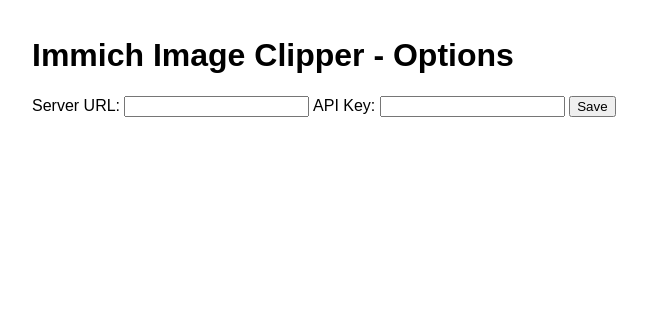
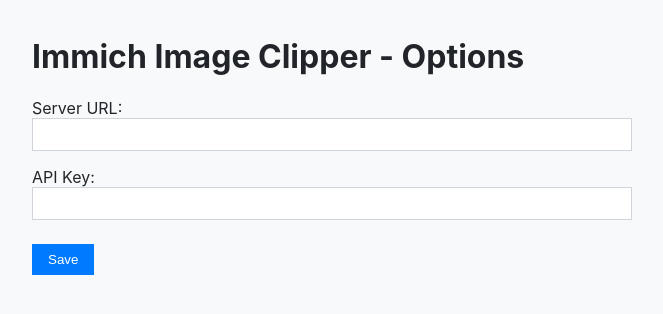
Before and after one commit to ARGI-BERRI/immich-image-clipper, a browser extension: page src/options.html in a window 1280 px wide. Shown: the whole page, without its empty margins (308-971 px from the left). Drawn offline with Linux system fonts and the light colour scheme.

Commit message:
feat: refine options.html

```diff
--- a/src/options.css
+++ b/src/options.css
@@ -1,6 +1,42 @@
+:root {
+    color-scheme: light dark;
+}
+
 body {
-    font-family: sans-serif;
+    font-family: "Inter", sans-serif;
     max-width: 600px;
     margin: 0 auto;
     padding: 1rem;
+
+    background-color: light-dark(#f8f9fa, #121212);
+    color: light-dark(#212529, #e0e0e0);
 }
+
+.options {
+    display: flex;
+    flex-direction: column;
+    gap: 1rem;
+}
+
+.options input {
+    width: 100%;
+    padding: 0.5rem;
+    box-sizing: border-box;
+
+    border: 1px solid light-dark(#ced4da, #333333);
+}
+
+.options button {
+    margin: 0.5rem 0;
+    padding: 0.5rem 1rem;
+    width: fit-content;
+
+    background-color: light-dark(#007bff, #0056b3);
+    border: none;
+    color: white;
+}
+
+.options button:hover {
+    background-color: light-dark(#0056b3, #007bff);
+    cursor: pointer;
+}
--- a/src/options.html
+++ b/src/options.html
@@ -8,16 +8,19 @@
     </head>
     <body>
         <h1>Immich Image Clipper - Options</h1>
-        <form action="">
-            <label for="iic-server-url">Server URL:</label>
-            <input type="text" name="iic-server-url" id="iic-server-url" />
+        <form action="" method="post" class="options">
+            <div>
+                <label for="iic-server-url">Server URL:</label>
+                <input type="text" name="iic-server-url" id="iic-server-url" />
+            </div>
 
-            <label for="iic-api-key">API Key:</label>
-            <input type="password" name="iic-api-key" id="iic-api-key" />
+            <div>
+                <label for="iic-api-key">API Key:</label>
+                <input type="password" name="iic-api-key" id="iic-api-key" />
+            </div>
 
             <button type="submit">Save</button>
         </form>
+        <script src="./options.js"></script>
     </body>
-
-    <script src="./options.js"></script>
 </html>
--- a/src/options.js
+++ b/src/options.js
@@ -8,8 +8,11 @@
   apiKeyInput.value = settings.apiKey || "";
 
   // Save settings on form submit
-  document.querySelector("form").addEventListener("submit", (e) => {
-    chrome.storage.sync.set({
+  document.querySelector("form").addEventListener("submit", async (e) => {
+    // Prevent form from submitting and refreshing the page
+    e.preventDefault();
+
+    await chrome.storage.sync.set({
       serverUrl: serverUrlInput.value,
       apiKey: apiKeyInput.value,
     });
```
